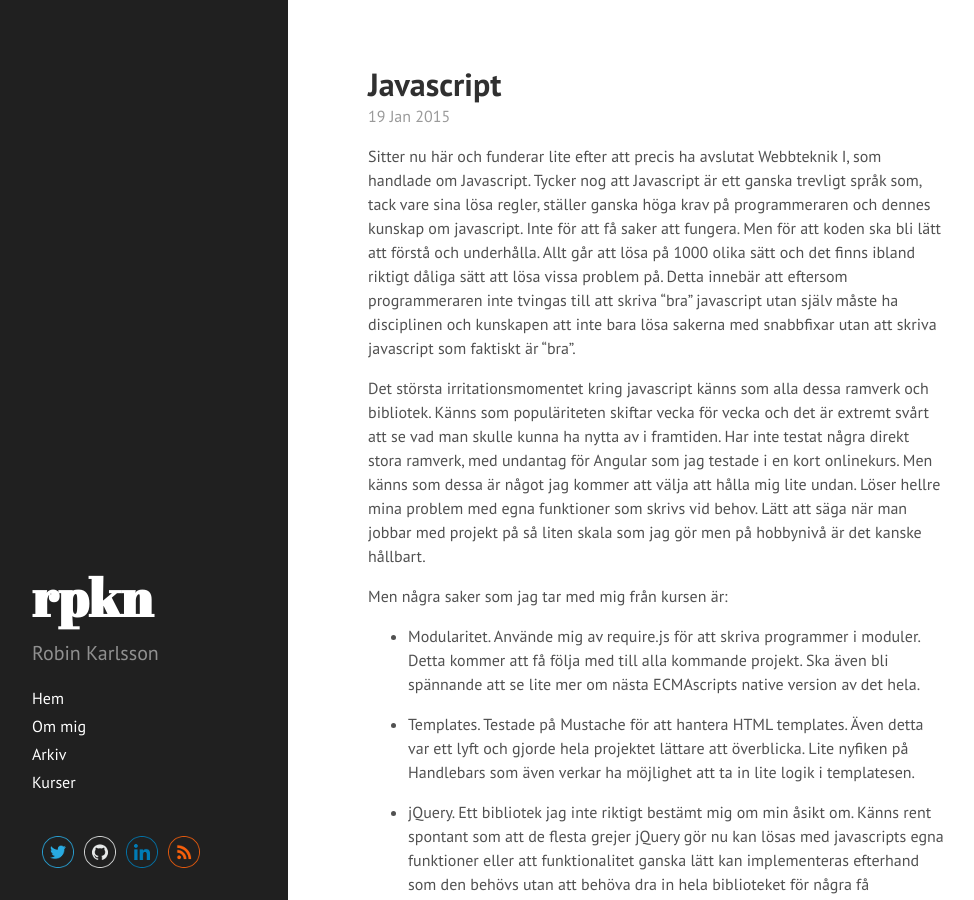
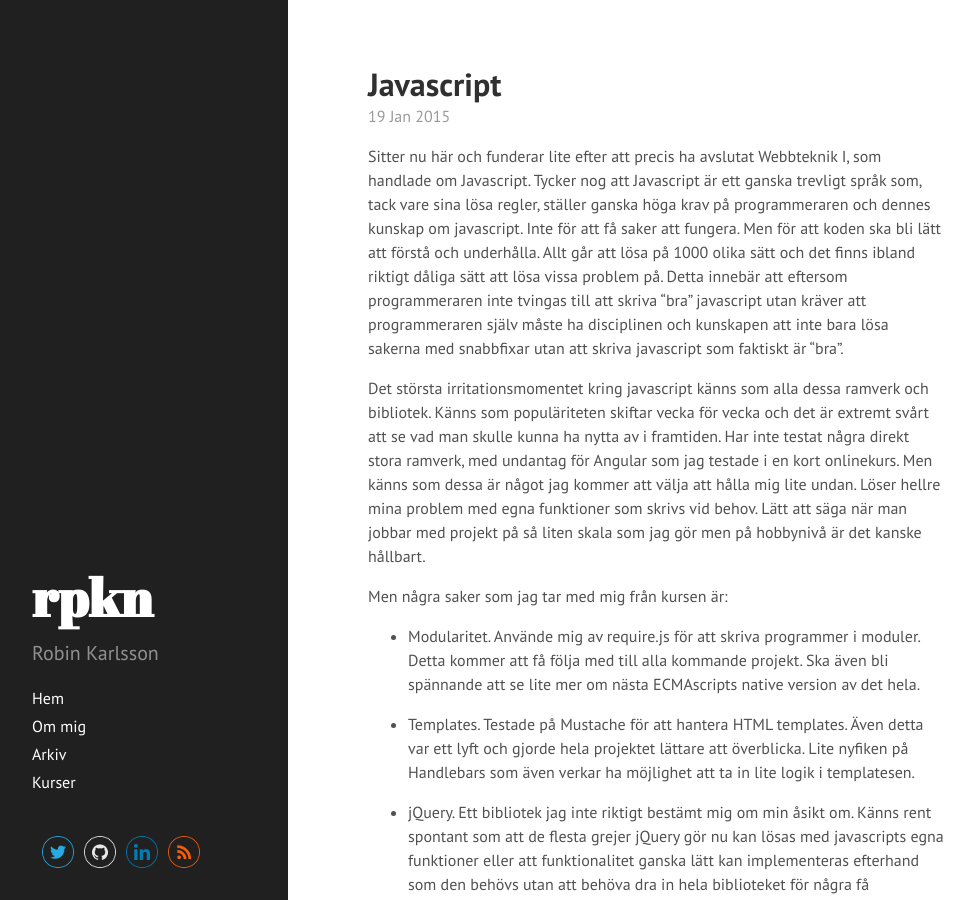
Before and after one commit to rk222ev/www, a Jekyll site: the page built from _posts/2015-01-19-javascript.md, in a window 1280 px wide and 900 px high. Shown: the whole window, without its empty margins (0-974 px from the left). Built offline with Jekyll 4.4.1, drawn with Linux system fonts in a browser that asks for light colours; Markdown is read by kramdown in place of the engine named in the settings.

Commit message:
Fixed sentence that didnt make sence.

```diff
--- a/_posts/2015-01-19-javascript.md
+++ b/_posts/2015-01-19-javascript.md
@@ -8,8 +8,8 @@ Tycker nog att Javascript är ett ganska trevligt språk som, tack vare sina lö
 ganska höga krav på programmeraren och dennes kunskap om javascript. Inte för att få saker att fungera.
 Men för att koden ska bli lätt att förstå och underhålla.
 Allt går att lösa på 1000 olika sätt och det finns ibland riktigt dåliga sätt att lösa vissa problem på.
-Detta innebär att eftersom programmeraren inte tvingas till att skriva "bra" javascript utan själv måste ha disciplinen
-och kunskapen att inte bara lösa sakerna med snabbfixar utan att skriva javascript som faktiskt är "bra".
+Detta innebär att eftersom programmeraren inte tvingas till att skriva "bra" javascript utan kräver att
+programmeraren själv måste ha disciplinen och kunskapen att inte bara lösa sakerna med snabbfixar utan att skriva javascript som faktiskt är "bra".
 
 Det största irritationsmomentet kring javascript känns som alla dessa ramverk och bibliotek. Känns som
 populäriteten skiftar vecka för vecka och det är extremt svårt att se vad man skulle kunna ha nytta
```
